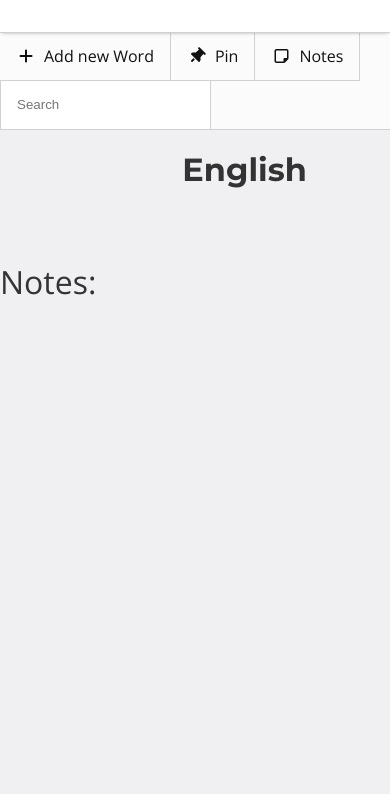
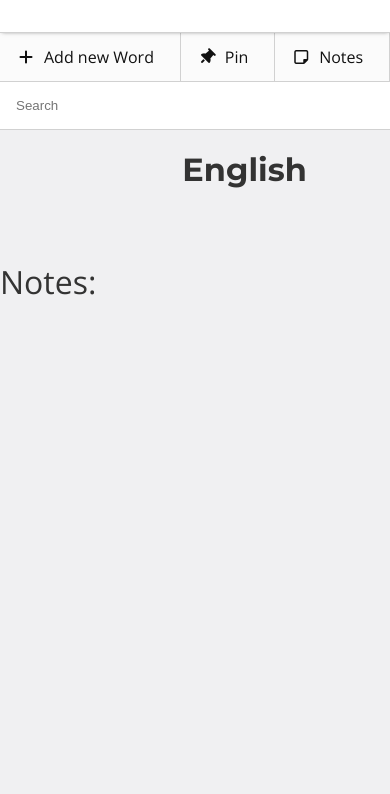
Before and after one commit to DanCatchpole/phrasebook-django, a Django app: template phrasebook/templates/phrasebook/category.html in a window 390 px wide. Shown: the part 50-844 px from the top of the page. Run offline with Django 3.2, Linux system fonts and the light colour scheme; the template is opened without the code that fills it, so the values that code supplies are empty; some libraries are stand-ins or nearby versions.

Commit message:
Minibar mobile changes

```diff
--- a/phrasebook/static/phrasebook/css/main.css
+++ b/phrasebook/static/phrasebook/css/main.css
@@ -1155,13 +1155,13 @@ form.appForm {
   flex-shrink: 0;
   align-items: center;
   flex-wrap: wrap; }
-  .mini-bar .button {
+  .mini-bar .buttons .button {
     height: 3rem;
     display: flex;
     align-items: center;
     transition: background-color 0.2s;
     border-right: 1px solid #d1d1d1; }
-  .mini-bar .button:hover {
+  .mini-bar .buttons .button:hover {
     background-color: rgba(0, 0, 0, 0.1); }
 
 .mainTitle {
@@ -1335,8 +1335,6 @@ div.successMessage {
 .buttons {
   display: flex;
   flex-direction: row; }
-  .buttons a {
-    margin: 0rem 0.25rem; }
   .buttons a.pin {
     background-color: #1ba456; }
   .buttons a.pin:hover {
@@ -1590,6 +1588,13 @@ span.num-badge {
   body {
     flex-direction: column; }
 
+  form.searchBox {
+    width: 100%; }
+    form.searchBox input[type=text] {
+      width: 100%;
+      border: 0;
+      border-top: 1px solid #d1d1d1; }
+
   .navDetails {
     width: 20rem; }
 
@@ -1668,7 +1673,6 @@ span.num-badge {
     flex-direction: column; }
     .top .mainTitle {
       font-size: 1.5rem;
-      font-weight: 700;
       color: #333;
       font-weight: 600;
       width: 100%; }
@@ -1682,11 +1686,13 @@ span.num-badge {
         font-weight: 700; }
     .top .button {
       display: none;
-      margin-left: 0rem;
+      margin-left: 0;
       margin-top: 0.5rem; }
 
+  .mini-bar .buttons {
+    width: 100%; }
   .mini-bar .button {
-    border-bottom: 1px solid #d1d1d1; }
+    flex-grow: 1; }
 
   .wordBlock {
     width: 100%; }
--- a/phrasebook/static/phrasebook/css/main.scss
+++ b/phrasebook/static/phrasebook/css/main.scss
@@ -1029,6 +1029,7 @@ form.appForm {
     align-items: center;
     flex-wrap: wrap;
     //padding: 0rem 0.5rem;
+    .buttons {
     .button {
         //border: 1px solid $bordercolor;
         height: 3rem;
@@ -1039,6 +1040,7 @@ form.appForm {
     }
     .button:hover {
         background-color: rgba(0,0,0,0.1);
+    }
     }
 }
 
@@ -1284,9 +1286,6 @@ div.successMessage {
     flex-direction: row;
     // justify-content: space-between;
 
-    a {
-        margin: 0rem 0.25rem;
-    }
 
     a.pin {
         background-color: $lightGreen;
@@ -1640,6 +1639,15 @@ span.num-badge {
         flex-direction: column;
     }
 
+    form.searchBox {
+        width: 100%;
+        input[type=text] {
+            width: 100%;
+            border: 0;
+            border-top: 1px solid $bordercolor;
+        }
+    }
+
     .navDetails {
         width: 20rem;
     }
@@ -1746,7 +1754,6 @@ span.num-badge {
         flex-direction: column;
         .mainTitle {
             font-size: 1.5rem;
-            font-weight: 700;
             color: #333;
             font-weight: 600;
             width: 100%;
@@ -1763,14 +1770,18 @@ span.num-badge {
         }
         .button {
             display: none;
-            margin-left: 0rem;
+            margin-left: 0;
             margin-top: 0.5rem;
         }
     }
 
     .mini-bar {
+        .buttons {
+            width: 100%;
+        }
         .button {
-            border-bottom: 1px solid $bordercolor;
+            //border-bottom: 1px solid $bordercolor;
+            flex-grow: 1;
         }
     }
 
--- a/phrasebook/templates/phrasebook/category.html
+++ b/phrasebook/templates/phrasebook/category.html
@@ -24,6 +24,7 @@
             </div>
         </div>
         <div class="mini-bar">
+            <div class="buttons">
                 <a href="{% url 'phrasebook:new_word' category.id %}" class="button black button-add" title="Add new Word"><i class="fa fa-fw fa-plus"></i> Add new Word</a>
                 {% if category.pinned %}
                     <a href="{% url 'phrasebook:pin_category' category.id %}" class="button black" title="Unpin"><i class="fa fa-fw fa-circle"></i> Unpin</a>
@@ -31,6 +32,7 @@
                     <a href="{% url 'phrasebook:pin_category' category.id %}" class="button black" title="Pin"><i class="fa fa-fw fa-thumb-tack fa-rotate-45"></i>Pin</a>
                 {% endif %}
                 <a href="{% url 'phrasebook:category_notes' category.id %}" class="button black" title="Notes"><i class="fa fa-fw fa-sticky-note-o"></i> Notes</a>
+            </div>
             <div class="sticky-push"></div>
             <form onkeypress="return event.keyCode !== 13;" class="searchBox">
                 <input type="hidden" id="username" value="{{ username }}">
```
Also changed, not shown: 1 other file. Lines whose indentation alone changed are shown as unchanged.
